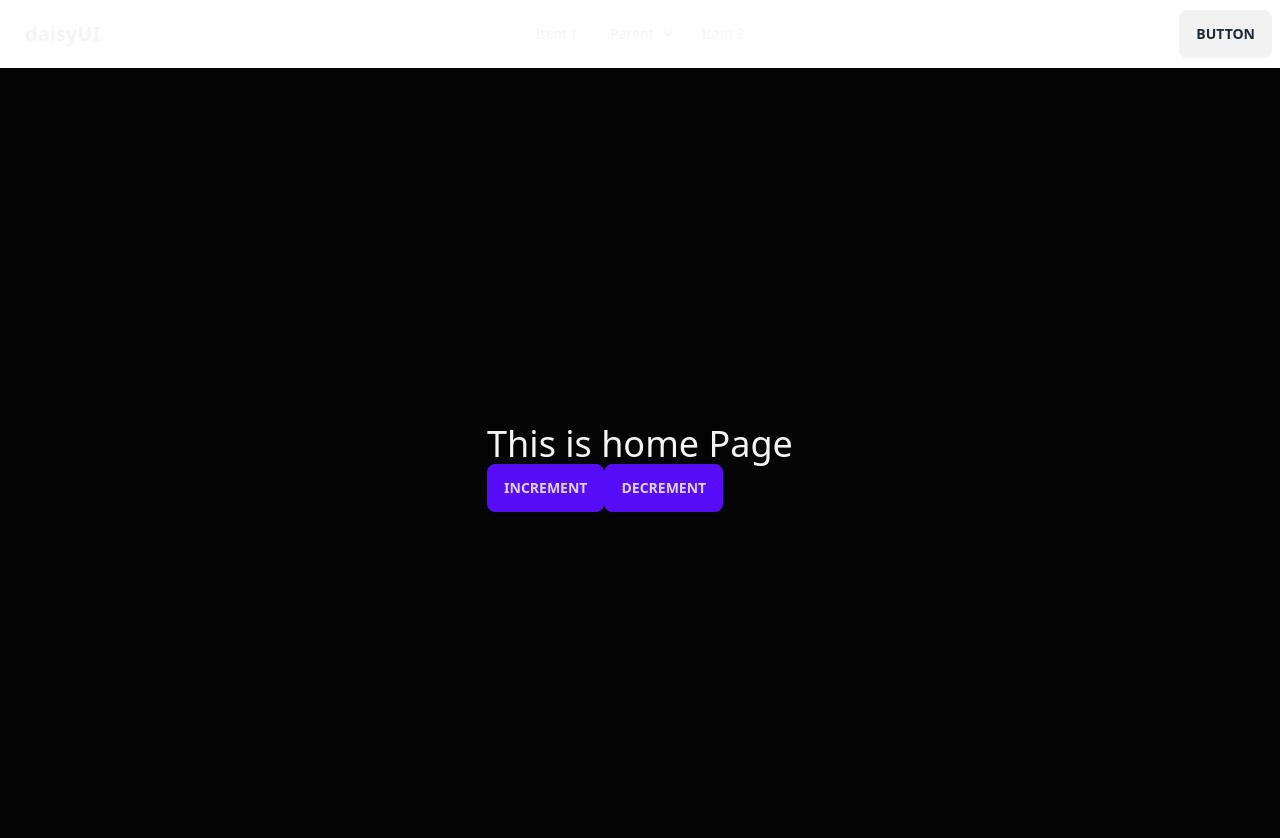
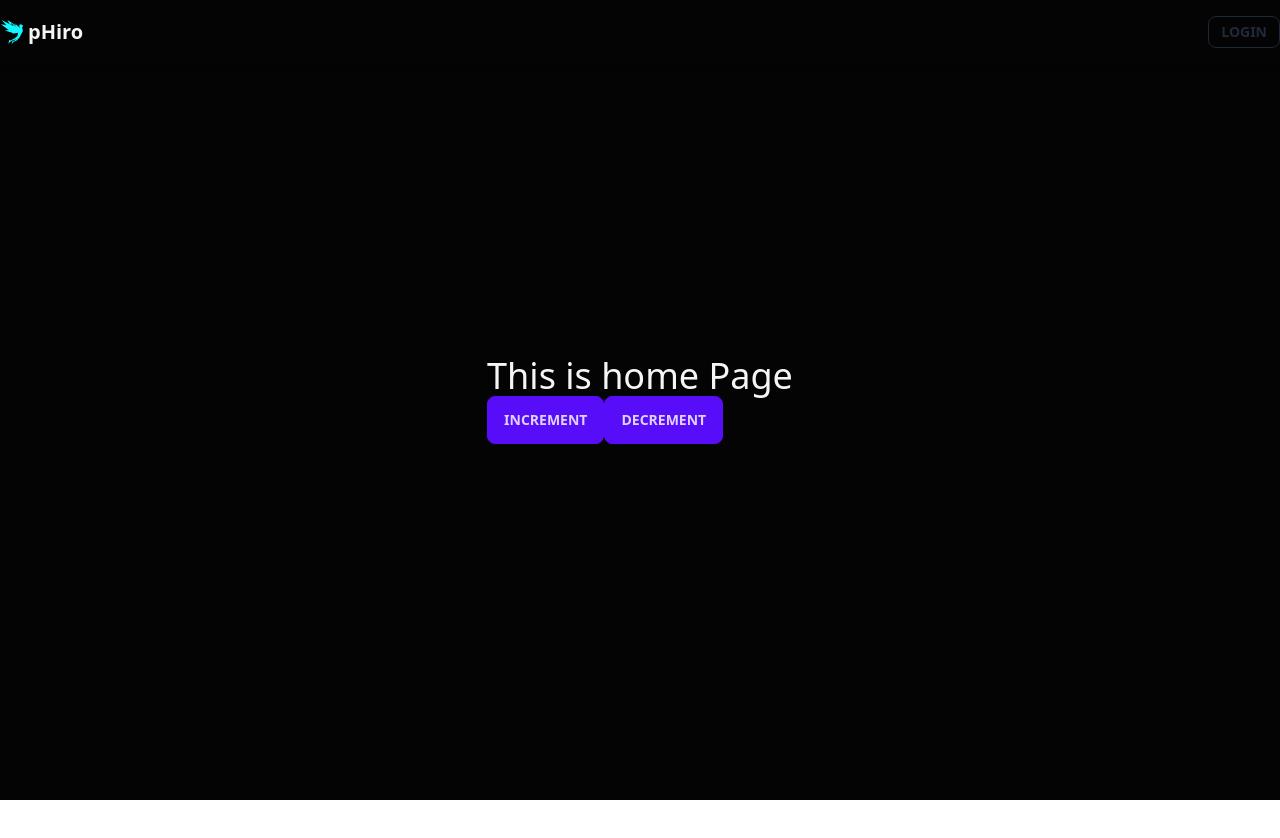
Before and after one commit to jewelislam360/Video-Steraming-Client, a React (Vite) app: page / in a window 1280 px wide. Shown: the top 838 px of the page. After the commit the page ends 800 px from the top, so only its background shows below. Built offline with nearby package versions, Linux system fonts and the light colour scheme.

Commit message:
navbar logo is added

```diff
--- a/src/components/Shared/Navbar/Navbar.jsx
+++ b/src/components/Shared/Navbar/Navbar.jsx
@@ -1,45 +1,20 @@
 import React from 'react';
+import {FaStudiovinari} from 'react-icons/fa'
 
 const Navbar = () => {
     return (
         <>
-            <div className="navbar bg-base-100">
-                <div className="navbar-start">
-                    <div className="dropdown">
-                        <label tabIndex={0} className="btn btn-ghost lg:hidden">
-                            <svg xmlns="http://www.w3.org/2000/svg" className="h-5 w-5" fill="none" viewBox="0 0 24 24" stroke="currentColor"><path strokeLinecap="round" strokeLinejoin="round" strokeWidth="2" d="M4 6h16M4 12h8m-8 6h16" /></svg>
-                        </label>
-                        <ul tabIndex={0} className="menu menu-sm dropdown-content mt-3 z-[1] p-2 shadow bg-base-100 rounded-box w-52">
-                            <li><a>Item 1</a></li>
-                            <li>
-                                <a>Parent</a>
-                                <ul className="p-2">
-                                    <li><a>Submenu 1</a></li>
-                                    <li><a>Submenu 2</a></li>
-                                </ul>
-                            </li>
-                            <li><a>Item 3</a></li>
-                        </ul>
+            <div className="shadow-md top-0 left-0 w-full fixed z-[100001]">
+                <div className="md:flex lg:flex py-4 justify-between max-w-screen-xl mx-auto">
+                    <div className="ml-6 lg:ml-0 font-bold text-2xl cursor-pointer flex items-center font[Poppins]">
+                        <div>
+                        <FaStudiovinari className='text-[#12f7ff] mr-1'/>
+                        </div>
+                        <span className="text-xl">pHiro</span>
                     </div>
-                    <a className="btn btn-ghost normal-case text-xl">daisyUI</a>
-                </div>
-                <div className="navbar-center hidden lg:flex">
-                    <ul className="menu menu-horizontal px-1">
-                        <li><a>Item 1</a></li>
-                        <li tabIndex={0}>
-                            <details>
-                                <summary>Parent</summary>
-                                <ul className="p-2">
-                                    <li><a>Submenu 1</a></li>
-                                    <li><a>Submenu 2</a></li>
-                                </ul>
-                            </details>
-                        </li>
-                        <li><a>Item 3</a></li>
-                    </ul>
-                </div>
-                <div className="navbar-end">
-                    <a className="btn">Button</a>
+                    <div className="">
+                        <a className="btn btn-sm btn-outline hover">Login</a>
+                    </div>
                 </div>
             </div>
         </>
```
